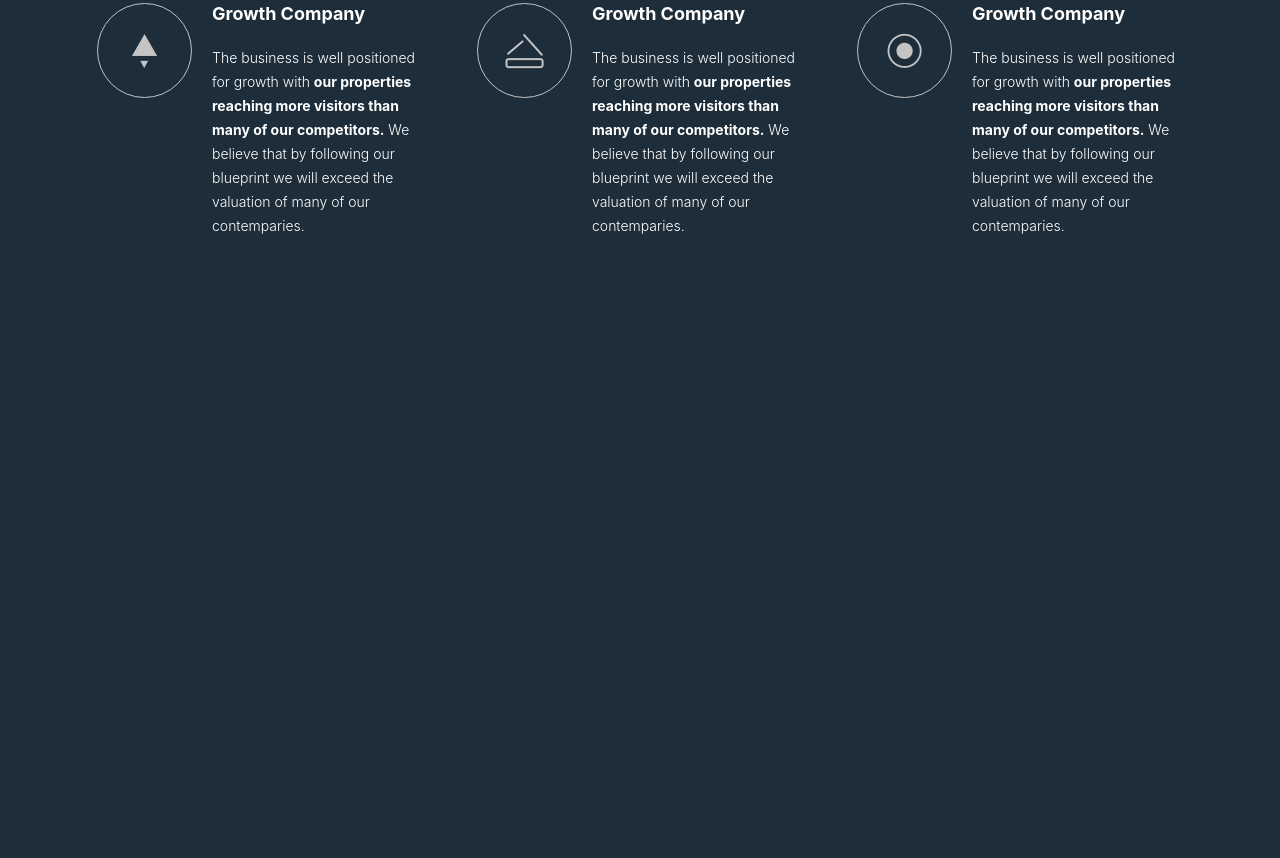
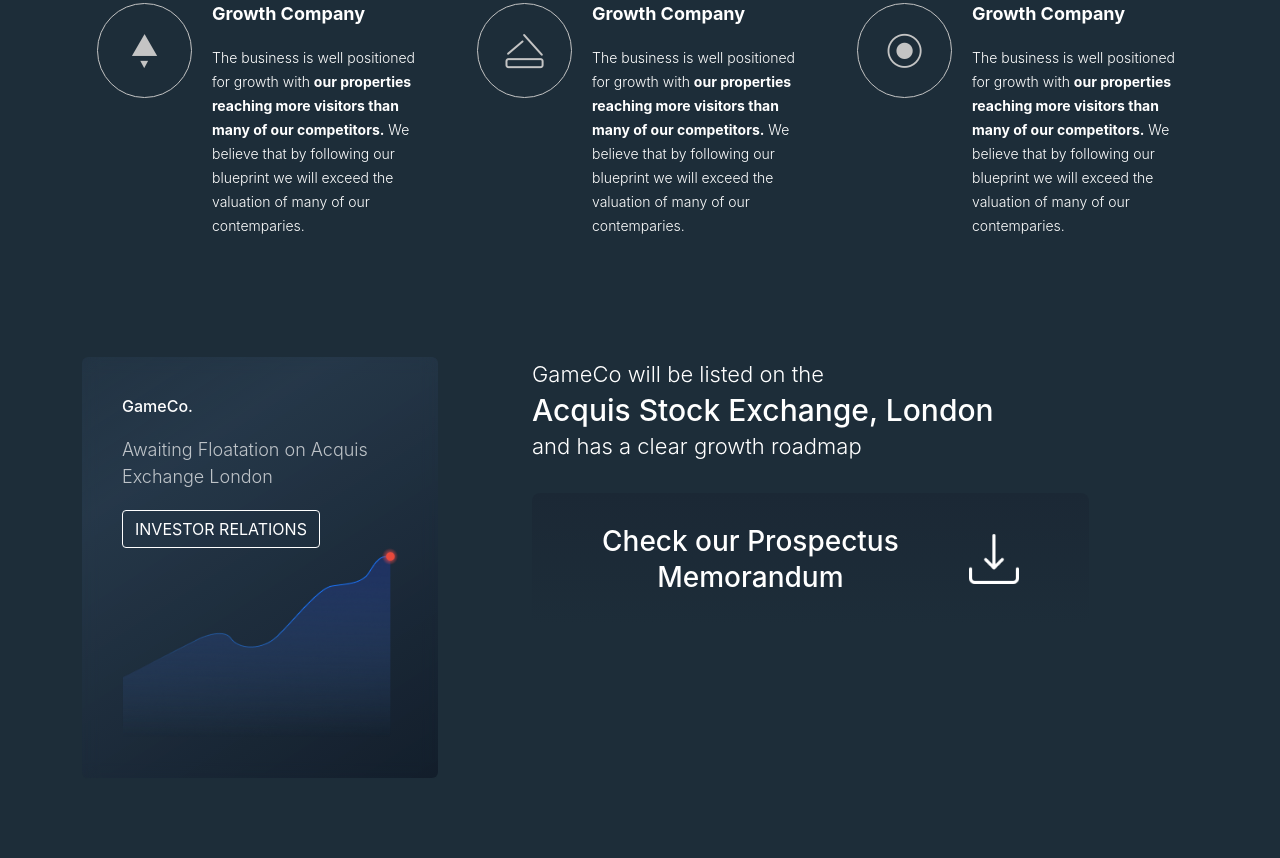
Before and after one commit to cod3labsteam/gameco, a website built with webpack: page index.html in a window 1280 px wide. Shown: the part 1293-2151 px from the top of the page. Before the commit the page ends 1610 px from the top, so only its background shows below. Built offline with nearby package versions, Linux system fonts and the light colour scheme; files whose address does not match are found by name; a web font is replaced by a local one.

Commit message:
Add and style stats section

```diff
--- a/index.html
+++ b/index.html
@@ -186,7 +186,35 @@
         <!-- stats-section -->
         <section class="stats-section">
             <div class="container">
-
+                <div class="row">
+                    <div class="col-md-4">
+                        <div class="stats-section__graph">
+                            <div class="stats-section__graph__text">
+                                <h4>GameCo.</h4>
+                                <span>Awaiting Floatation on Acquis Exchange London</span>
+                                <button type="button" class="btn btn-outline-light">Investor Relations</button>
+                            </div>
+                            <div class="stats-section__graph__image">
+                                <img src="dist/images/graph.png" alt="GameCo Graph" />
+                            </div>
+                        </div>
+                    </div>
+                    <div class="col-md-8">
+                        <div class="stats-info">
+                            <div class="stats-info__text">
+                                <h4>GameCo will be listed on the <span>Acquis Stock Exchange, London</span> and has a clear growth roadmap</h4>
+                            </div>
+                            <button class="stats-info__download">
+                                <div class="stats-info__download__text">
+                                    <span>Check our Prospectus <br>Memorandum</span>
+                                </div>
+                                <div class="stats-info__download__icon">
+                                    <img src="dist/images/download-icon.png" alt="Download Icon" />
+                                </div>
+                            </button>
+                        </div>
+                    </div>
+                </div>
             </div>
         </section>
         <!-- /stats-section -->
--- a/src/scss/main.scss
+++ b/src/scss/main.scss
@@ -90,11 +90,96 @@
             }
         }
     }
+}
 
-    // &__benefits {
-    //     display: flex;
-    //     margin: 0 -15px;
-    // }
+.stats-section {
+    padding: 40px 0 80px;
+    background-image: url(../images/globe.png);
+
+    &__graph {
+        background: linear-gradient(327.23deg, rgba(7, 13, 27, 0.5) -3.56%, rgba(52, 74, 100, 0.381404) 75.02%, rgba(29, 64, 129, 0.0257094) 142.73%, rgba(28, 62, 129, 0.0078125) 142.74%, rgba(55, 71, 102, 0) 142.75%);
+        backdrop-filter: blur(8px);
+        padding: 40px;
+        border-radius: 6px;
+
+        &__text {
+
+            h2, h3, h4, h5 {
+                font-size: 16px;
+                font-weight: 500;
+                margin-bottom: 20px;
+            }
+
+            span {
+                display: block;
+                margin-bottom: 20px;
+                font-size: 18px;
+                font-weight: 300;
+                color: $white;
+                opacity: 0.7;
+            }
+
+            button {
+                border-color: $white;
+                color: $white;
+                text-transform: uppercase;
+
+                &:hover {
+                    background-color: $white;
+                }
+            }
+        }
+
+        &__image img {
+            width: 100%;
+        }
+    }
+
+    .stats-info {
+        padding-left: 70px;
+
+        &__text {
+            margin-bottom: 30px;
+
+            h3, h4, h5 {
+                font-size: 22px;
+                font-weight: 300;
+                line-height: 34px;
+
+                span {
+                    display: block;
+                    font-size: 30px;
+                    font-weight: 500;
+                    line-height: 38px;
+                }
+            }
+        }
+
+        &__download {
+            display: inline-flex;
+            align-items: center;
+            padding: 30px 70px;
+            border-radius: 8px;
+            border: none;
+            color: $white;
+            background: linear-gradient(180deg, #1B2835 0%, rgba(27, 40, 53, 0) 100%);
+
+            &__text {
+                flex: 1;
+
+                span {
+                    font-size: 28px;
+                    line-height: 36px;
+                    font-weight: 500;
+                    color: $white;
+                }
+            }
+
+            &__icon {
+                margin-left: 70px;
+            }
+        }
+    }
 }
 
 //---------------------------------------------
```
Also changed, not shown: dist/images/download-icon.png (added), dist/images/globe.png (added), dist/images/graph.png (added).
